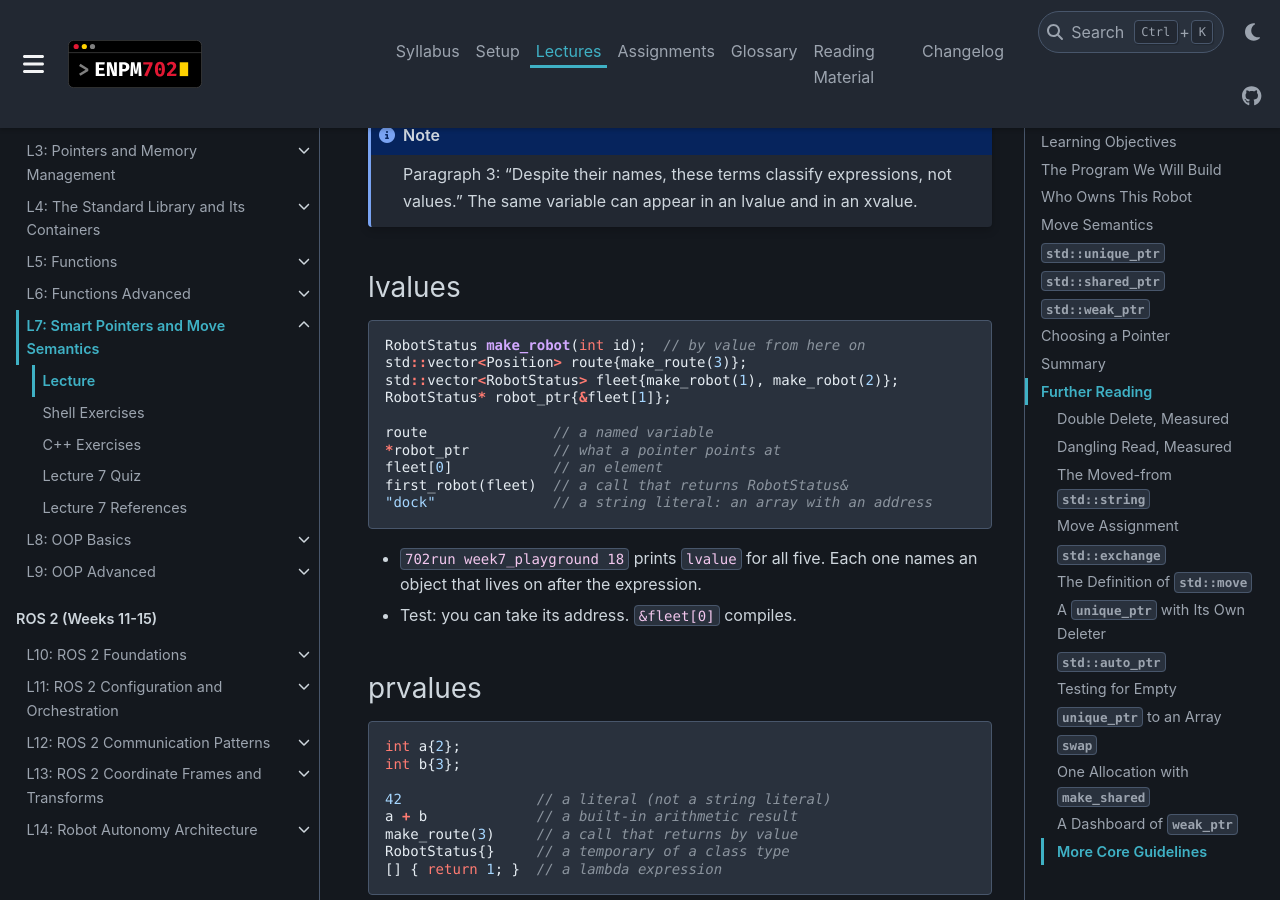
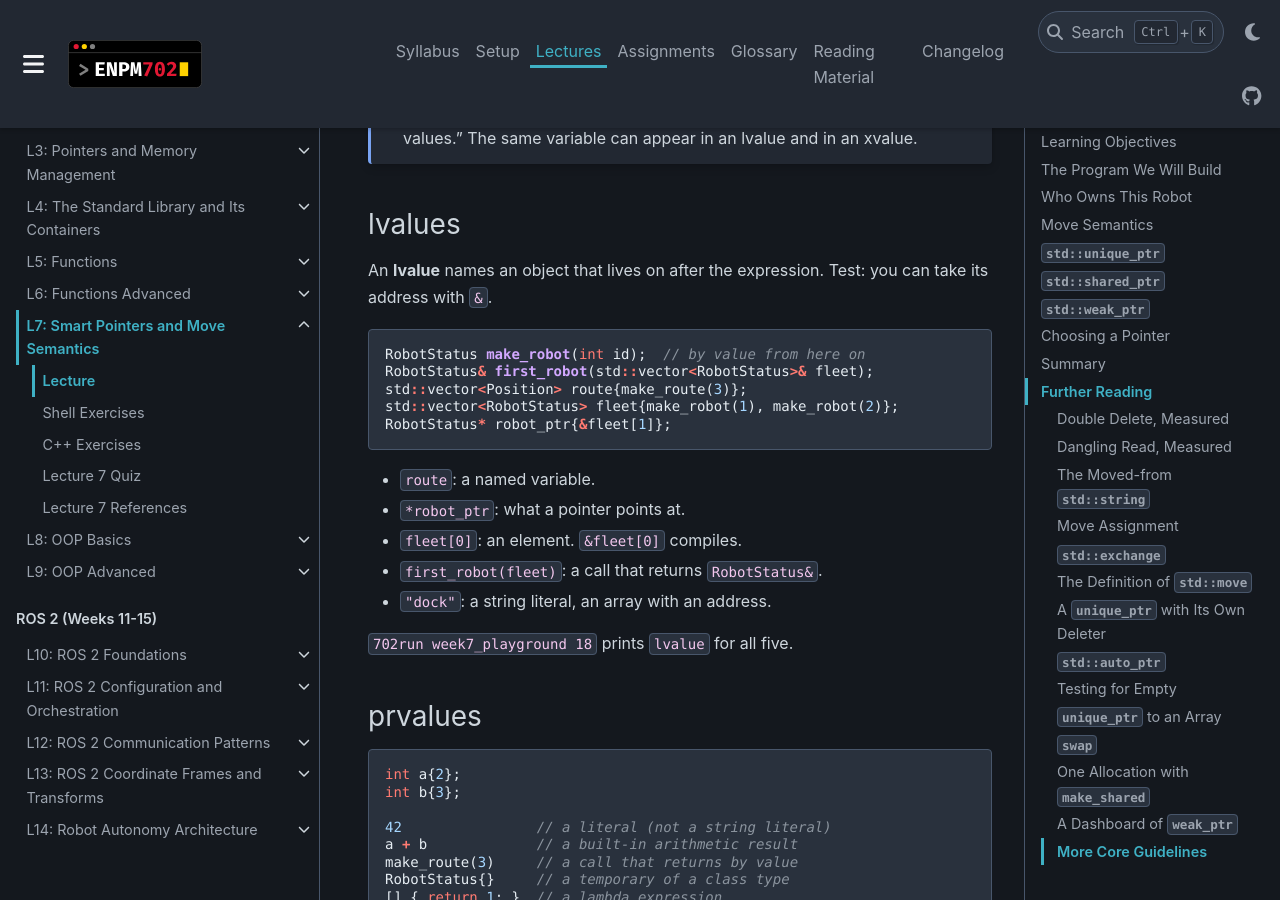
Before and after one commit to zeidk/enpm702-fall-2026-docs, a Sphinx documentation site: the page built from docs/source/lectures/lecture7/l7_lecture.rst, in a window 1280 px wide and 900 px high, scrolled down 8729 px. Built offline with Sphinx 7.4.7 and the PyData theme 0.15.4, drawn with Linux system fonts in a browser that asks for light colours; some of the changed text lies outside the part shown.

Commit message:
Lecture 7: black-and-white UML owner map, lvalues section as in the deck
Also writes the range in l7_shell.rst as "Lectures 1 to 6".

```diff
--- a/docs/source/lectures/lecture7/l7_lecture.rst
+++ b/docs/source/lectures/lecture7/l7_lecture.rst
@@ -105,11 +105,11 @@
    Three kinds of ownership: one owner, several owners, and an observer that owns nothing. Each one gets its own smart pointer today.
 
 .. figure:: /_static/images/l7/owner_map.png
-   :alt: A UML object diagram of six objects, each a box with its name underlined, joined by lines with nothing written on them. On the left, a tall box labeled fleet. In the middle, three boxes labeled robot1 : RobotStatus, robot2 : RobotStatus and robot3 : RobotStatus, one above the other. On the right, a box labeled charging_queue and, below it, a box labeled dashboard : Dashboard. Blue lines with a filled blue diamond at the fleet end join the fleet to robot1 and to robot2. Green lines with an open green diamond at the owner end join the fleet to robot3 and the charging_queue to robot3. A gray line with no diamond runs from the dashboard to robot3 and ends in an open arrowhead at robot3.
+   :alt: A UML object diagram in black and white: six boxes joined by lines, with nothing written on the lines. On the left, a box labeled fleet. In the middle, three boxes labeled robot1 : RobotStatus, robot2 : RobotStatus and robot3 : RobotStatus, one above the other. On the right, a box labeled charging_queue and, below it, a box labeled dashboard : Dashboard. Lines with a filled diamond at the fleet end join the fleet to robot1 and to robot2. Lines with an open diamond at the owner end join the fleet to robot3 and the charging_queue to robot3. A line with no diamond runs from the dashboard to robot3 and ends in an open arrowhead at robot3.
    :align: center
    :width: 100%
 
-   Who owns each robot, as a UML object diagram (Lecture 9): each box is one object, its name underlined. **Filled blue diamond**: the only owner. **Open green diamond**: one of several owners. **Gray arrow, no diamond**: looks, does not own.
+   Who owns each robot, as a UML object diagram (Lecture 9): each box is one object. **Filled diamond**: the only owner. **Open diamond**: one of several owners. **Arrow, no diamond**: looks, does not own.
 
 Who Owns This Robot
 -------------------
@@ -380,21 +380,23 @@
 lvalues
 ^^^^^^^
 
+An **lvalue** names an object that lives on after the expression. Test: you can take its address with ``&``.
+
 .. code-block:: cpp
 
    RobotStatus make_robot(int id);  // by value from here on
+   RobotStatus& first_robot(std::vector<RobotStatus>& fleet);
    std::vector<Position> route{make_route(3)};
    std::vector<RobotStatus> fleet{make_robot(1), make_robot(2)};
    RobotStatus* robot_ptr{&fleet[1]};
 
-   route               // a named variable
-   *robot_ptr          // what a pointer points at
-   fleet[0]            // an element
-   first_robot(fleet)  // a call that returns RobotStatus&
-   "dock"              // a string literal: an array with an address
-
-- ``702run week7_playground 18`` prints ``lvalue`` for all five. Each one names an object that lives on after the expression.
-- Test: you can take its address. ``&fleet[0]`` compiles.
+- ``route``: a named variable.
+- ``*robot_ptr``: what a pointer points at.
+- ``fleet[0]``: an element. ``&fleet[0]`` compiles.
+- ``first_robot(fleet)``: a call that returns ``RobotStatus&``.
+- ``"dock"``: a string literal, an array with an address.
+
+``702run week7_playground 18`` prints ``lvalue`` for all five.
 
 prvalues
 ^^^^^^^^
@@ -1356,11 +1358,11 @@
 ^^^^^^^^^^^^^^^^^
 
 .. figure:: /_static/images/l7/owner_map.png
-   :alt: A UML object diagram of six objects, each a box with its name underlined, joined by lines with nothing written on them. On the left, a tall box labeled fleet. In the middle, three boxes labeled robot1 : RobotStatus, robot2 : RobotStatus and robot3 : RobotStatus, one above the other. On the right, a box labeled charging_queue and, below it, a box labeled dashboard : Dashboard. Blue lines with a filled blue diamond at the fleet end join the fleet to robot1 and to robot2. Green lines with an open green diamond at the owner end join the fleet to robot3 and the charging_queue to robot3. A gray line with no diamond runs from the dashboard to robot3 and ends in an open arrowhead at robot3.
+   :alt: A UML object diagram in black and white: six boxes joined by lines, with nothing written on the lines. On the left, a box labeled fleet. In the middle, three boxes labeled robot1 : RobotStatus, robot2 : RobotStatus and robot3 : RobotStatus, one above the other. On the right, a box labeled charging_queue and, below it, a box labeled dashboard : Dashboard. Lines with a filled diamond at the fleet end join the fleet to robot1 and to robot2. Lines with an open diamond at the owner end join the fleet to robot3 and the charging_queue to robot3. A line with no diamond runs from the dashboard to robot3 and ends in an open arrowhead at robot3.
    :align: center
    :width: 100%
 
-   The fleet with its smart pointers. **Filled blue diamond**: ``std::unique_ptr``. **Open green diamond**: ``std::shared_ptr``. **Gray arrow, no diamond**: ``std::weak_ptr``.
+   The fleet with its smart pointers. **Filled diamond**: ``std::unique_ptr``. **Open diamond**: ``std::shared_ptr``. **Arrow, no diamond**: ``std::weak_ptr``.
 
 - One ``std::vector`` holds one type: once robot 3 is shared, the fleet holds a ``std::shared_ptr`` for every robot (:ref:`l7-shared-creating-one`).
 - Robots 1 and 2 still have one owner each, through that ``std::shared_ptr``.
--- a/docs/source/lectures/lecture7/l7_shell.rst
+++ b/docs/source/lectures/lecture7/l7_shell.rst
@@ -8,7 +8,7 @@
    :depth: 2
    :local:
 
-These exercises build on the shell skills from Lectures 1-6 and introduce tools
+These exercises build on the shell skills from Lectures 1 to 6 and introduce tools
 for remote access, file transfer, terminal multiplexing, build automation, and
 environment setup.
 
```
Also changed, not shown: docs/source/_static/images/l7/owner_map.png.
